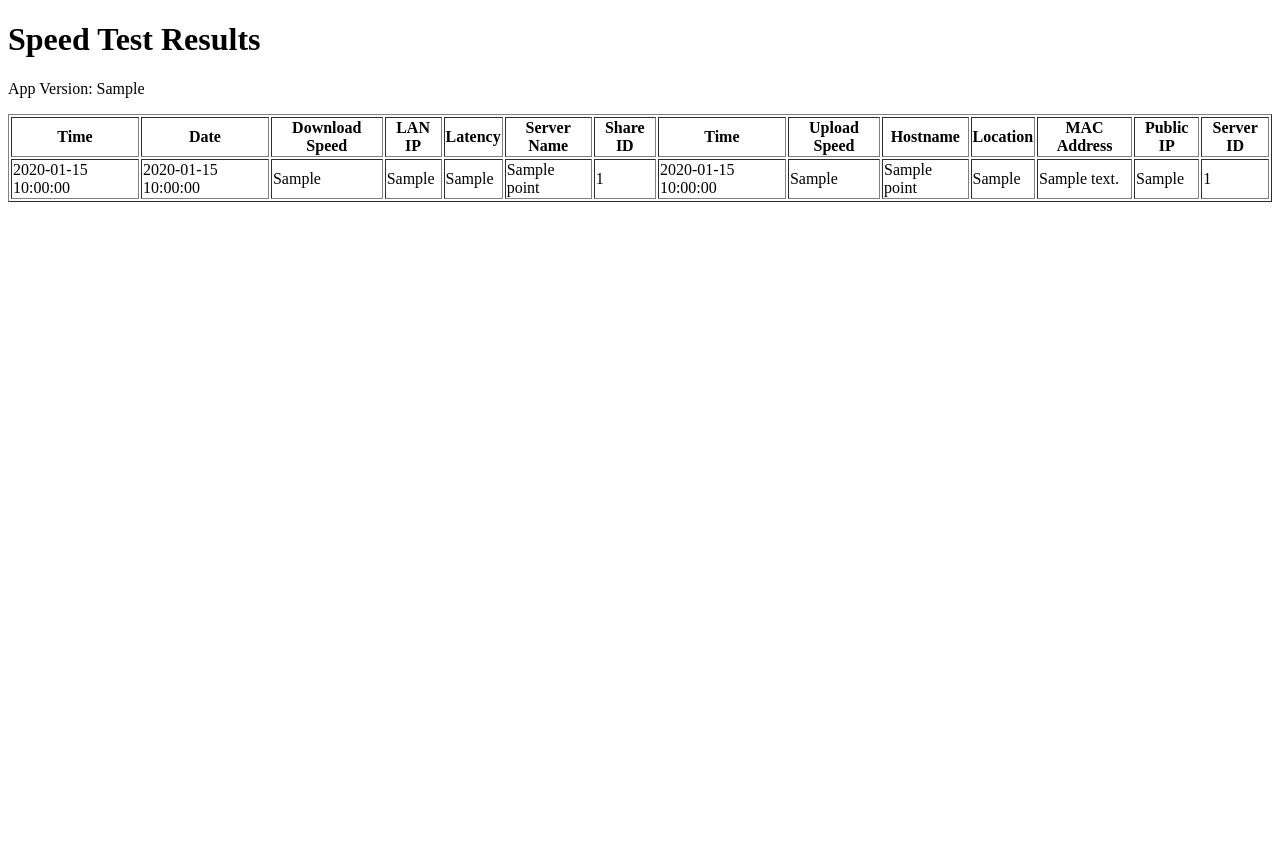
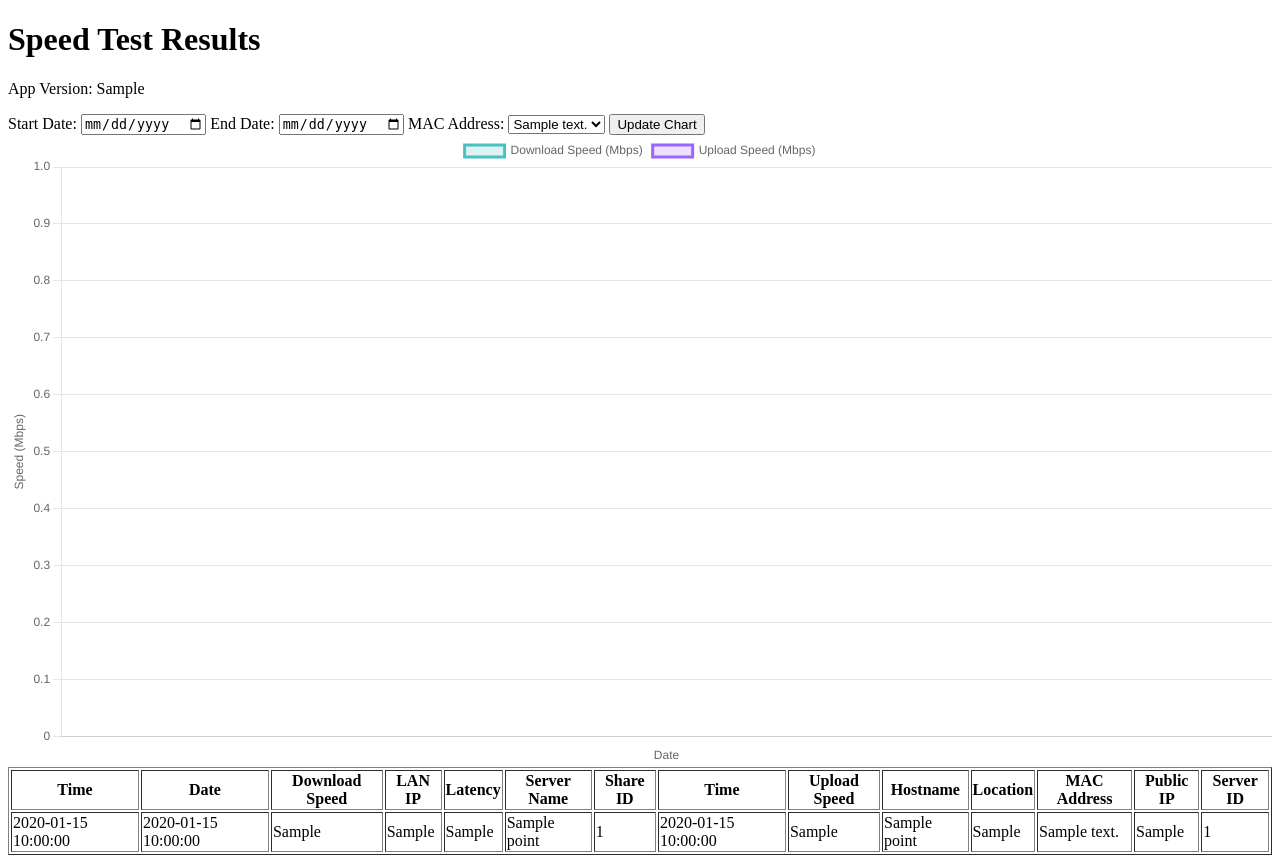
Before and after one commit to VeriNexus/verinexus-speedtest, a Flask app: template templates/index.html in a window 1280 px wide. Before the commit the page ends 202 px from the top, so only its background shows below. Run offline with Flask 3, Linux system fonts and the light colour scheme; the template is opened without the code that fills it: most values are stand-ins (such as "Sample title", 1, 10 or a date in 2020).

Commit message:
graph additional to index.html

```diff
--- a/templates/index.html
+++ b/templates/index.html
@@ -4,10 +4,31 @@
     <meta charset="UTF-8">
     <meta name="viewport" content="width=device-width, initial-scale=1.0">
     <title>Speed Test Results</title>
+    <script src="https://cdn.jsdelivr.net/npm/chart.js"></script>
 </head>
 <body>
     <h1>Speed Test Results</h1>
     <p>App Version: {{ app_version }}</p>
+
+    <!-- Date Selectors -->
+    <label for="startDate">Start Date:</label>
+    <input type="date" id="startDate">
+    <label for="endDate">End Date:</label>
+    <input type="date" id="endDate">
+
+    <!-- MAC Address Selector -->
+    <label for="macAddress">MAC Address:</label>
+    <select id="macAddress">
+        {% for point in points %}
+            <option value="{{ point['tag_mac_address'] }}">{{ point['tag_mac_address'] }}</option>
+        {% endfor %}
+    </select>
+
+    <button onclick="updateChart()">Update Chart</button>
+
+    <!-- Canvas for Chart.js -->
+    <canvas id="speedTestChart" width="400" height="200"></canvas>
+
     <table border="1">
         <tr>
             <th>Time</th>
@@ -44,5 +65,85 @@
         </tr>
         {% endfor %}
     </table>
+
+    <script>
+        // Prepare data for Chart.js
+        const allPoints = {{ points | tojson }};
+        let filteredPoints = allPoints;
+
+        function filterData() {
+            const startDate = document.getElementById('startDate').value;
+            const endDate = document.getElementById('endDate').value;
+            const macAddress = document.getElementById('macAddress').value;
+
+            filteredPoints = allPoints.filter(point => {
+                const pointDate = new Date(point['field_date']);
+                const isWithinDateRange = (!startDate || pointDate >= new Date(startDate)) && (!endDate || pointDate <= new Date(endDate));
+                const isMatchingMacAddress = !macAddress || point['tag_mac_address'] === macAddress;
+                return isWithinDateRange && isMatchingMacAddress;
+            });
+        }
+
+        function updateChart() {
+            filterData();
+
+            const labels = filteredPoints.map(point => point['field_date']);
+            const downloadSpeeds = filteredPoints.map(point => point['field_download_speed']);
+            const uploadSpeeds = filteredPoints.map(point => point['field_upload_speed']);
+
+            const data = {
+                labels: labels,
+                datasets: [
+                    {
+                        label: 'Download Speed (Mbps)',
+                        data: downloadSpeeds,
+                        borderColor: 'rgba(75, 192, 192, 1)',
+                        backgroundColor: 'rgba(75, 192, 192, 0.2)',
+                        fill: false,
+                    },
+                    {
+                        label: 'Upload Speed (Mbps)',
+                        data: uploadSpeeds,
+                        borderColor: 'rgba(153, 102, 255, 1)',
+                        backgroundColor: 'rgba(153, 102, 255, 0.2)',
+                        fill: false,
+                    }
+                ]
+            };
+
+            const config = {
+                type: 'line',
+                data: data,
+                options: {
+                    responsive: true,
+                    scales: {
+                        x: {
+                            display: true,
+                            title: {
+                                display: true,
+                                text: 'Date'
+                            }
+                        },
+                        y: {
+                            display: true,
+                            title: {
+                                display: true,
+                                text: 'Speed (Mbps)'
+                            }
+                        }
+                    }
+                }
+            };
+
+            // Render the chart
+            const speedTestChart = new Chart(
+                document.getElementById('speedTestChart'),
+                config
+            );
+        }
+
+        // Initial chart rendering
+        updateChart();
+    </script>
 </body>
 </html>
```
